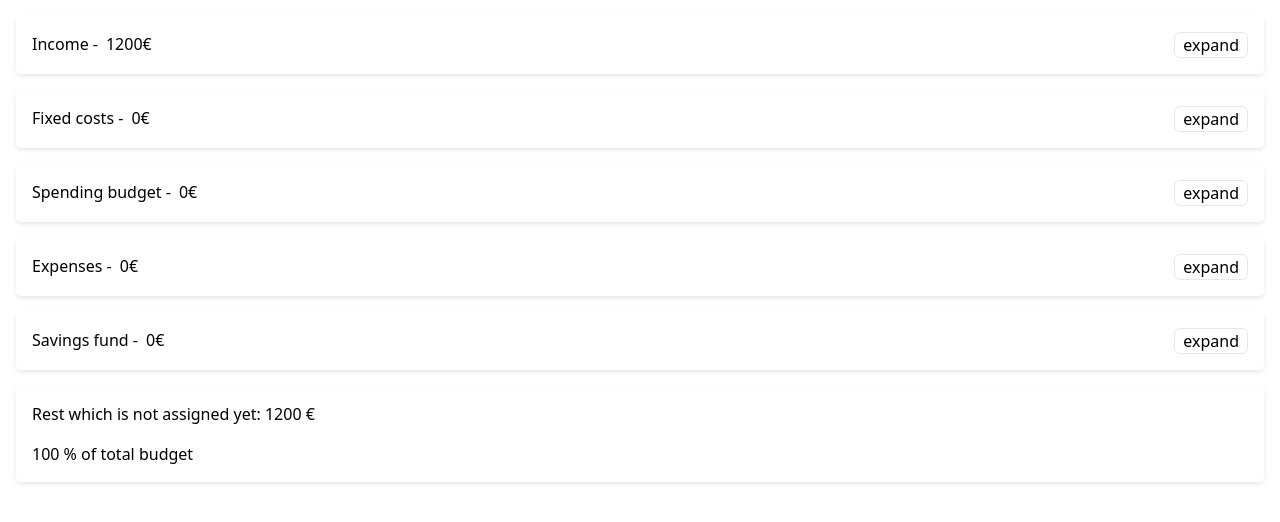
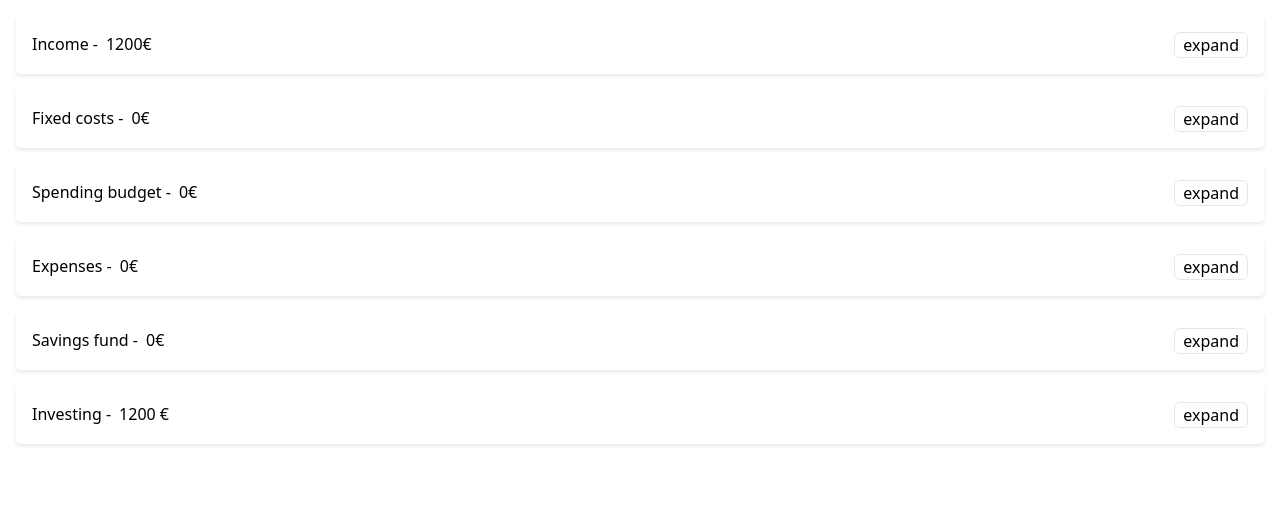
Before and after one commit to WendtOle/budgetier, a SvelteKit app: page / in a window 1280 px wide. Shown: the top 522 px of the page. Built offline with nearby package versions, Linux system fonts and the light colour scheme.

Commit message:
Style investing tab

```diff
--- a/src/routes/+page.svelte
+++ b/src/routes/+page.svelte
@@ -67,8 +67,13 @@
 	{/if}
 	{#if $expensesOverBudget > 0}
 		<Card title="">
-			<span>Rest which is not assigned yet: {$rest} € </span>
-			<span>{(($rest / $total) * 100).toPrecision(3)} % of total budget</span>
+			<CollapsableContent title="Investing">
+				<div slot="summary">{$rest} €</div>
+				<div slot="content">
+					<div>Rest which is not assigned yet: {$rest} €</div>
+					<div>{(($rest / $total) * 100).toPrecision(3)} % of total budget</div>
+				</div>
+			</CollapsableContent>
 		</Card>
 	{/if}
 </div>
```
